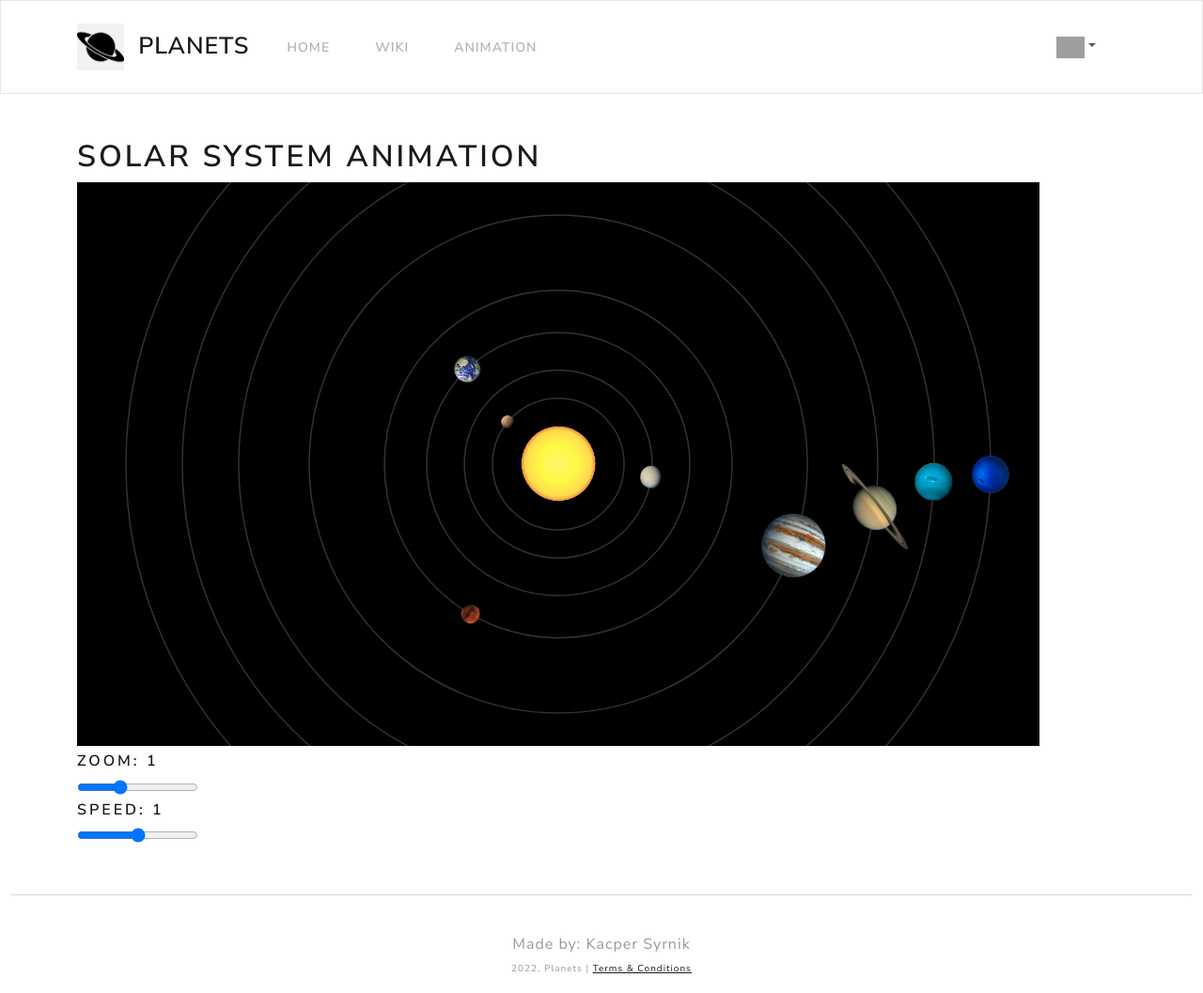
After one commit to syrnikk/planets-flask-app, a Flask app: page /animation in a window 1280 px wide. The commit adds this page. Shown: the whole page at 94% size. Run offline with Flask 2, Linux system fonts and the light colour scheme; some libraries are stand-ins or nearby versions; grey boxes are pictures that could not be loaded.

Commit message:
Add canvas animation

```diff
--- /dev/null
+++ b/planetapp/static/js/animation.js
@@ -0,0 +1,95 @@
+// class for planet in canvas
+class Planet {
+    static zoom = 1
+    static speed = 1
+
+    constructor(distance, velocity, radius,  imgSrc) {
+        this.distance = distance
+        this.velocity = velocity
+        this.radius = radius
+        this.angle = 0
+        this.img = new Image()
+        this.img.src = imgSrc
+    }
+
+    show() {
+        ctx.save()
+        ctx.beginPath()
+        ctx.strokeStyle = 'rgb(50, 50, 50)'
+        ctx.arc(0, 0, this.distance * Planet.zoom, 0, Math.PI * 2)
+        ctx.lineWidth = 1.5
+        ctx.stroke()
+        ctx.rotate(this.angle)
+        ctx.drawImage(this.img, (this.distance - this.radius) * Planet.zoom, -this.radius * Planet.zoom, this.radius * 2 * Planet.zoom, this.radius * 2 * Planet.zoom)
+        this.angle += this.velocity / 100 * Planet.speed
+        ctx.restore()
+    }
+}
+
+// looped function drawing solar system in canvas
+function draw() {
+    ctx.fillStyle = 'rgba(0, 0, 0)'
+    ctx.fillRect(0, 0, canvas.width, canvas.height)
+    ctx.save()
+
+    ctx.translate(center.x, center.y)
+    sun.show()
+
+    for(let planet of planets) {
+        planet.show()
+    }
+
+    ctx.restore()
+    requestAnimationFrame(draw)
+}
+
+// canvas
+const canvas = document.getElementById("canvas")
+const ctx = canvas.getContext("2d")
+const width = canvas.width
+const height = canvas.height
+const center = {
+    x: canvas.width / 2,
+    y: canvas.height / 2
+}
+
+// load images
+const prefix = 'static/assets/'
+const sun = new Planet(0, 0, 40, prefix + 'sun.png')
+const planets = [
+    new Planet(70, 1 / 0.2408, 7, prefix + 'mercury.png'),
+    new Planet(100, 1 / 0.6152, 12, prefix + 'venus.png'),
+    new Planet(140, 1, 14, prefix + 'earth.png'),
+    new Planet(185, 1 / 1.8808, 10, prefix + 'mars.png'),
+    new Planet(265, 1 / 11.8637, 34, prefix + 'jupiter.png'),
+    new Planet(340, 1 / 29.4484, 42, prefix + 'saturn.png'),
+    new Planet(400, 1 / 84.0711, 20, prefix + 'uranus.png'),
+    new Planet(460, 1 / 164.8799, 20, prefix + 'neptune.png')
+]
+
+// check if all images are loaded
+let loadedImageCount = 0
+planets.forEach(planet => {
+     planet.img.onload = () => {
+         loadedImageCount += 1;
+         if(loadedImageCount === planets.length){
+             requestAnimationFrame(draw)
+         }
+     }
+});
+
+// range inputs
+const zoom = document.getElementById('zoom')
+const zoomValue = document.getElementById('zoom-value')
+const speed = document.getElementById('speed')
+const speedValue = document.getElementById('speed-value')
+
+zoom.addEventListener('change', e => {
+    Planet.zoom = e.target.value / 100
+    zoomValue.innerHTML = Planet.zoom
+})
+
+speed.addEventListener('change', e => {
+    Planet.speed = e.target.value / 100
+    speedValue.innerHTML = Planet.speed
+})
--- /dev/null
+++ b/planetapp/templates/animation.html
@@ -0,0 +1,20 @@
+{% extends "base.html" %}
+{% block content %}
+<br/>
+    <div class="container">
+        <h1>Solar System Animation</h1>
+        <div class="row">
+            <div class="col">
+                <canvas id="canvas" width="1024px" height="600px"></canvas>
+            </div>
+            <div class="col">
+                <h5>Zoom: <span id="zoom-value">1</span></h5>
+                <input id="zoom" type="range" min="50" max="200" value="100" />
+                <h5>Speed: <span id="speed-value">1</span></h5>
+                <input id="speed" type="range" min="0" max="200" value="100" />
+            </div>
+        </div>
+    </div>
+<br/>
+<script src="{{url_for('static', filename='js/animation.js')}}"></script>
+{% endblock %}
--- a/planetapp/templates/index.html
+++ b/planetapp/templates/index.html
@@ -2,7 +2,7 @@
 {% block content %}
 <br/>
     <div class="container">
-
     </div>
 <br/>
+<script src="{{url_for('static', filename='js/main.js')}}"></script>
 {% endblock %}
--- a/planetapp/views.py
+++ b/planetapp/views.py
@@ -6,3 +6,8 @@ views = Blueprint('views', __name__)
 @views.route('/')
 def index():
     return render_template('index.html')
+
+
+@views.route('/animation')
+def animation():
+    return render_template('animation.html')
```
Also changed, not shown: database.db, planetapp/static/assets/earth.png (added), planetapp/static/assets/jupiter.png (added), planetapp/static/assets/mars.png (added), planetapp/static/assets/mercury.png (added), planetapp/static/assets/neptune.png (added), planetapp/static/assets/saturn.png (added), planetapp/static/assets/sun.png (added), planetapp/static/assets/uranus.png (added), planetapp/static/assets/venus.png (added).
